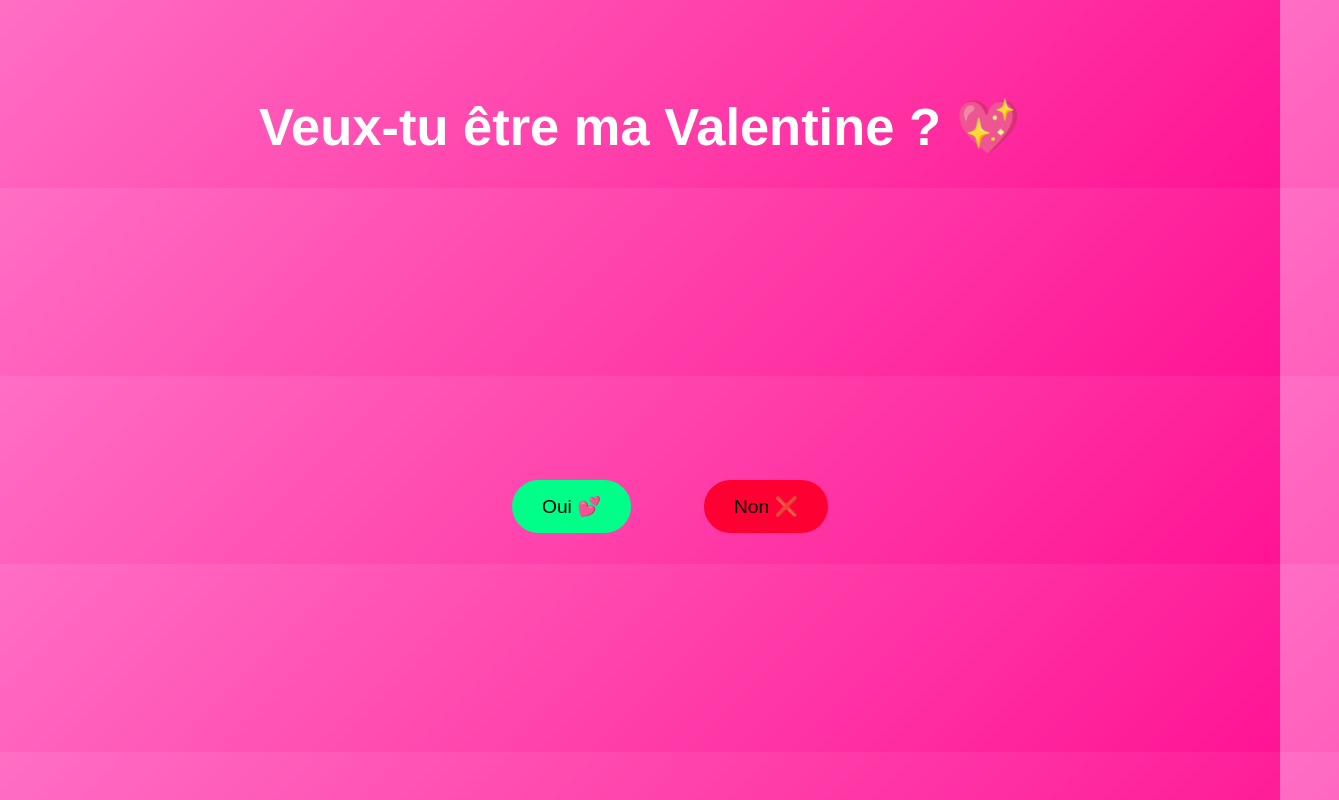
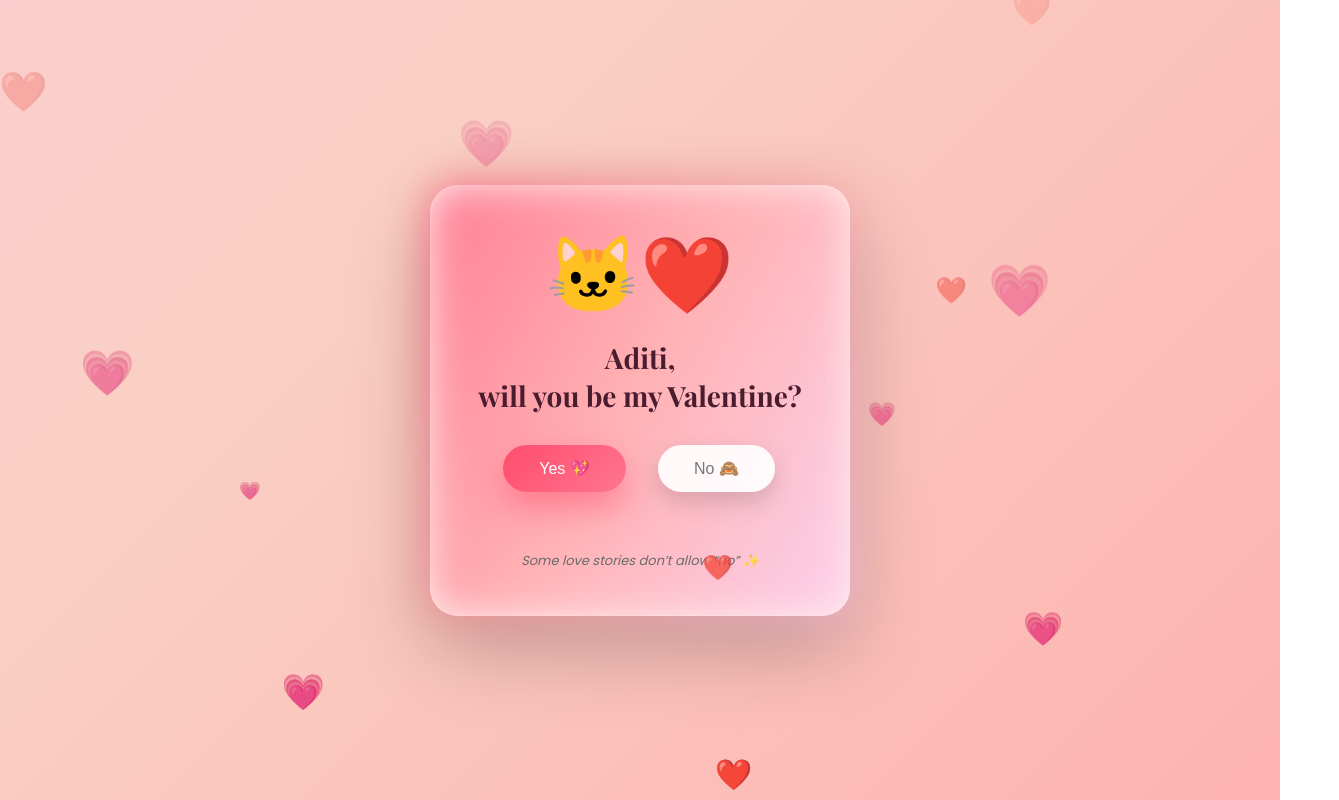
Before and after one commit to cameleo24/stv, a plain HTML site: page index.html in a window 1280 px wide. Shown: the whole page, 1339 px wide, since content can reach past the window. Drawn offline with nearby package versions, Linux system fonts and the light colour scheme.

Commit message:
Update index.html

```diff
--- a/index.html
+++ b/index.html
@@ -1,160 +1,238 @@
 <!DOCTYPE html>
-<html lang="fr">
+<html lang="en">
 <head>
-<meta charset="UTF-8">
-<meta name="viewport" content="width=device-width, initial-scale=1.0">
-<title>Saint Valentin 💖</title>
+  <meta charset="UTF-8" />
+  <meta name="viewport" content="width=device-width, initial-scale=1.0"/>
+  <title>Be My Valentine 💘</title>
+
+  <!-- Fonts -->
+  <link href="https://fonts.googleapis.com/css2?family=Playfair+Display:wght@500;600;700&family=Poppins:wght@300;400;500&display=swap" rel="stylesheet">
+
+  <!-- Confetti -->
+  <script src="https://cdn.jsdelivr.net/npm/canvas-confetti@1.6.0/dist/confetti.browser.min.js"></script>
 
   <style>
-body {
+    * {
+      box-sizing: border-box;
       margin: 0;
-    overflow: hidden;
-    font-family: Arial, sans-serif;
-    background: linear-gradient(135deg, #ff6ec4, #ff1493);
-    text-align: center;
-    color: white;
+      padding: 0;
     }
 
-h1 {
-    margin-top: 100px;
-    font-size: 3em;
-    animation: pulse 1.5s infinite;
+    body {
+      min-height: 100vh;
+      display: flex;
+      align-items: center;
+      justify-content: center;
+      background: linear-gradient(-45deg, #ff9a9e, #fad0c4, #fbc2eb, #a18cd1);
+      background-size: 400% 400%;
+      animation: bgMove 12s ease infinite;
+      font-family: "Poppins", sans-serif;
+      overflow: hidden;
     }
 
-@keyframes pulse {
-    0% { transform: scale(1); }
-    50% { transform: scale(1.1); }
-    100% { transform: scale(1); }
+    @keyframes bgMove {
+      0% { background-position: 0% 50%; }
+      50% { background-position: 100% 50%; }
+      100% { background-position: 0% 50%; }
+    }
+
+    /* Card */
+    .card {
+      width: min(92%, 420px);
+      padding: 40px 30px 45px;
+      background: rgba(255, 255, 255, 0.75);
+      backdrop-filter: blur(18px);
+      border-radius: 28px;
+      text-align: center;
+      box-shadow:
+        0 30px 80px rgba(0,0,0,0.25),
+        inset 0 0 0 1px rgba(255,255,255,0.4);
+      position: relative;
+      animation: cardIn 1.1s ease;
+    }
+
+    @keyframes cardIn {
+      from { opacity: 0; transform: translateY(30px) scale(0.95); }
+      to { opacity: 1; transform: translateY(0) scale(1); }
+    }
+
+    /* Glow ring */
+    .card::before {
+      content: "";
+      position: absolute;
+      inset: -2px;
+      border-radius: 30px;
+      background: linear-gradient(120deg, #ff4d6d, #ff9a9e, #fbc2eb);
+      z-index: -1;
+      filter: blur(20px);
+      opacity: 0.7;
+    }
+
+    .emoji {
+      font-size: 68px;
+      margin-bottom: 12px;
+      animation: heartbeat 1.8s infinite;
+    }
+
+    @keyframes heartbeat {
+      0%,100% { transform: scale(1); }
+      25% { transform: scale(1.08); }
+      50% { transform: scale(1); }
+      75% { transform: scale(1.12); }
+    }
+
+    h2 {
+      font-family: "Playfair Display", serif;
+      font-size: 28px;
+      color: #4a1c2f;
+      margin-bottom: 30px;
+      line-height: 1.35;
+    }
+
+    .buttons {
+      position: relative;
+      height: 78px;
     }
 
     button {
-    padding: 15px 30px;
-    font-size: 1.2em;
+      position: absolute;
+      padding: 14px 36px;
+      border-radius: 40px;
       border: none;
-    border-radius: 30px;
+      font-size: 16px;
+      font-weight: 500;
       cursor: pointer;
-    position: absolute;
-    z-index: 2;
+      transition: all 0.25s ease;
+      box-shadow: 0 10px 25px rgba(0,0,0,0.15);
+    }
+
+    button:active {
+      transform: scale(0.94);
     }
 
     #yes {
-    left: 40%;
-    top: 60%;
-    background-color: #00ff88;
+      left: 12%;
+      background: linear-gradient(135deg, #ff4d6d, #ff758f);
+      color: #fff;
+      box-shadow: 0 15px 35px rgba(255,77,109,0.55);
+    }
+
+    #yes:hover {
+      transform: translateY(-3px);
+      box-shadow: 0 20px 40px rgba(255,77,109,0.7);
     }
 
     #no {
       left: 55%;
-    top: 60%;
-    background-color: #ff0033;
+      background: rgba(255,255,255,0.9);
+      color: #777;
     }
 
-#message {
-    display: none;
-    font-size: 2em;
-    margin-top: 30px;
-    z-index: 2;
-    position: relative;
+    .hint {
+      margin-top: 28px;
+      font-size: 13px;
+      color: #6b6b6b;
+      font-style: italic;
     }
 
-canvas {
-    position: fixed;
-    top: 0;
-    left: 0;
+    /* Floating depth hearts */
+    .heart {
+      position: absolute;
+      bottom: -20px;
+      animation: floatUp linear forwards;
       pointer-events: none;
+      filter: blur(0.3px);
+    }
+
+    @keyframes floatUp {
+      from {
+        transform: translateY(0) scale(1);
+        opacity: 1;
+      }
+      to {
+        transform: translateY(-120vh) scale(1.8);
+        opacity: 0;
+      }
+    }
+
+    /* Responsive */
+    @media (max-width: 480px) {
+      h2 { font-size: 23px; }
+      .emoji { font-size: 58px; }
+      button { padding: 12px 28px; font-size: 15px; }
+      #yes { left: 8%; }
+      #no { left: 55%; }
     }
   </style>
 </head>
 
 <body>
 
-<h1>Veux-tu être ma Valentine ? 💖</h1>
+  <div class="card">
+    <div class="emoji">🐱❤️</div>
+    <h2>Aditi,<br>will you be my Valentine?</h2>
 
-<button id="yes">Oui 💕</button>
-<button id="no">Non ❌</button>
+    <div class="buttons">
+      <button id="yes">Yes 💖</button>
+      <button id="no">No 🙈</button>
+    </div>
 
-<div id="message">FÉLICITATIONS 🎉💖</div>
+    <div class="hint">Some love stories don’t allow “no” ✨</div>
+  </div>
 
-<canvas id="fireworks"></canvas>
+  <!-- Sounds -->
+  <audio id="hoverSound" src="https://assets.mixkit.co/sfx/preview/mixkit-cartoon-voice-laugh-343.mp3"></audio>
+  <audio id="yesSound" src="https://assets.mixkit.co/sfx/preview/mixkit-achievement-bell-600.mp3"></audio>
 
   <script>
+    const noBtn = document.getElementById("no");
+    const yesBtn = document.getElementById("yes");
+    const card = document.querySelector(".card");
+    const hoverSound = document.getElementById("hoverSound");
+    const yesSound = document.getElementById("yesSound");
 
-// Ajuste le canvas correctement
-const canvas = document.getElementById("fireworks");
-const ctx = canvas.getContext("2d");
+    noBtn.addEventListener("mouseenter", () => {
+      hoverSound.currentTime = 0;
+      hoverSound.play();
 
-function resizeCanvas() {
-    canvas.width = window.innerWidth;
-    canvas.height = window.innerHeight;
+      const cardRect = card.getBoundingClientRect();
+      const btnRect = noBtn.getBoundingClientRect();
+
+      const maxX = cardRect.width - btnRect.width - 10;
+      const maxY = cardRect.height - btnRect.height - 10;
+
+      noBtn.style.left = Math.random() * maxX + "px";
+      noBtn.style.top = Math.random() * maxY + "px";
+    });
+
+    yesBtn.addEventListener("click", () => {
+      yesSound.play();
+
+      confetti({
+        particleCount: 260,
+        spread: 120,
+        origin: { y: 0.65 }
+      });
+
+      setTimeout(() => {
+        alert("YAY 💕 I can’t wait for Valentine’s Day with you!");
+      }, 500);
+    });
+
+    function createHeart() {
+      const heart = document.createElement("div");
+      heart.className = "heart";
+      heart.innerHTML = Math.random() > 0.5 ? "❤️" : "💗";
+      heart.style.left = Math.random() * 100 + "vw";
+      heart.style.fontSize = Math.random() * 22 + 14 + "px";
+      heart.style.animationDuration = Math.random() * 3 + 4 + "s";
+      heart.style.opacity = Math.random() * 0.5 + 0.4;
+
+      document.body.appendChild(heart);
+      setTimeout(() => heart.remove(), 8000);
     }
 
-resizeCanvas();
-window.addEventListener("resize", resizeCanvas);
-
-// Bouton NON qui fuit
-const noBtn = document.getElementById("no");
-
-noBtn.addEventListener("mouseenter", () => {
-    const x = Math.random() * (window.innerWidth - 120);
-    const y = Math.random() * (window.innerHeight - 80);
-    noBtn.style.left = x + "px";
-    noBtn.style.top = y + "px";
-});
-
-// Feux d’artifice
-let particles = [];
-
-function createFirework(x, y) {
-    for (let i = 0; i < 80; i++) {
-        particles.push({
-            x: x,
-            y: y,
-            radius: 2,
-            color: `hsl(${Math.random()*360}, 100%, 50%)`,
-            speedX: (Math.random() - 0.5) * 6,
-            speedY: (Math.random() - 0.5) * 6,
-            alpha: 1
-        });
-    }
-}
-
-function animate() {
-    requestAnimationFrame(animate);
-    ctx.clearRect(0,0,canvas.width,canvas.height);
-
-    particles.forEach((p, i) => {
-        p.x += p.speedX;
-        p.y += p.speedY;
-        p.alpha -= 0.015;
-
-        ctx.globalAlpha = p.alpha;
-        ctx.beginPath();
-        ctx.arc(p.x, p.y, p.radius, 0, Math.PI*2);
-        ctx.fillStyle = p.color;
-        ctx.fill();
-
-        if (p.alpha <= 0) {
-            particles.splice(i,1);
-        }
-    });
-
-    ctx.globalAlpha = 1;
-}
-
-animate();
-
-// Bouton OUI
-document.getElementById("yes").addEventListener("click", () => {
-    document.getElementById("message").style.display = "block";
-
-    for(let i = 0; i < 6; i++) {
-        createFirework(
-            Math.random() * canvas.width,
-            Math.random() * canvas.height / 2
-        );
-    }
-});
-
+    setInterval(createHeart, 380);
   </script>
 
 </body>
```
Lines whose indentation alone changed are shown as unchanged.
